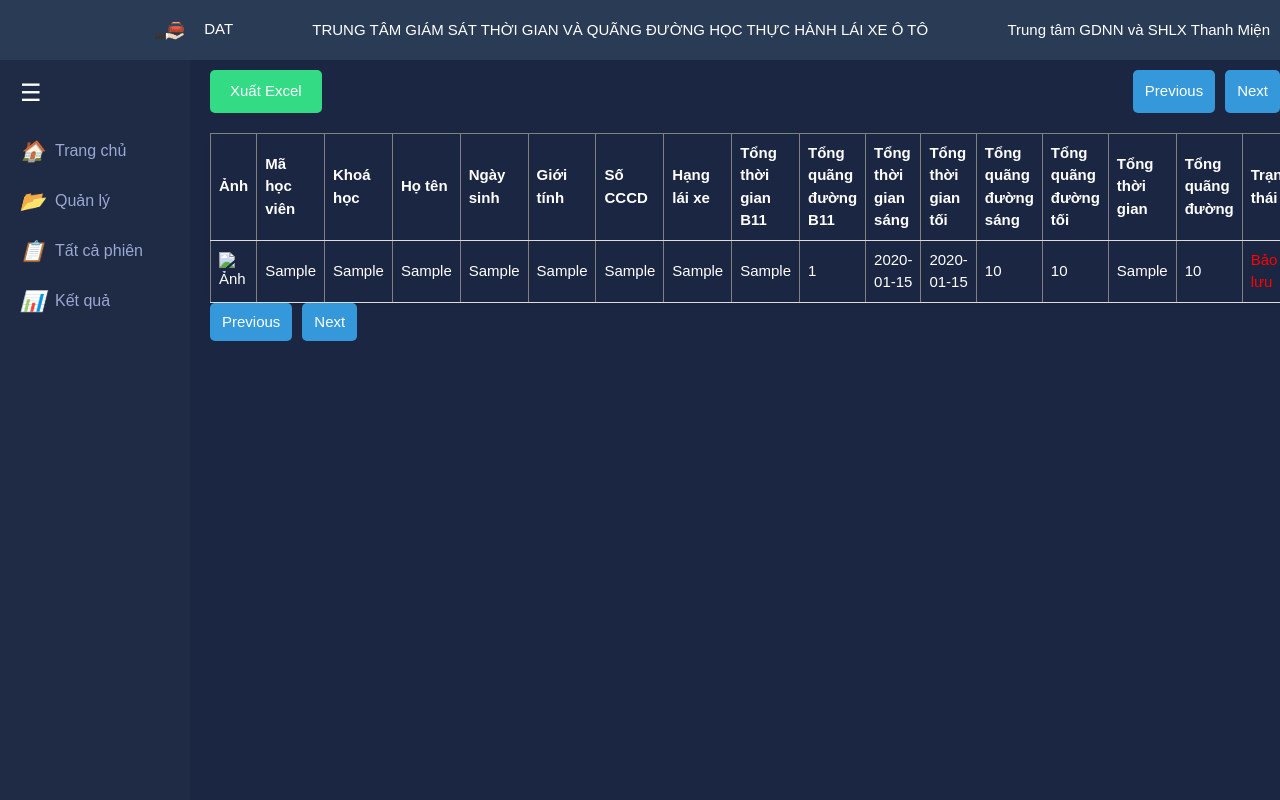
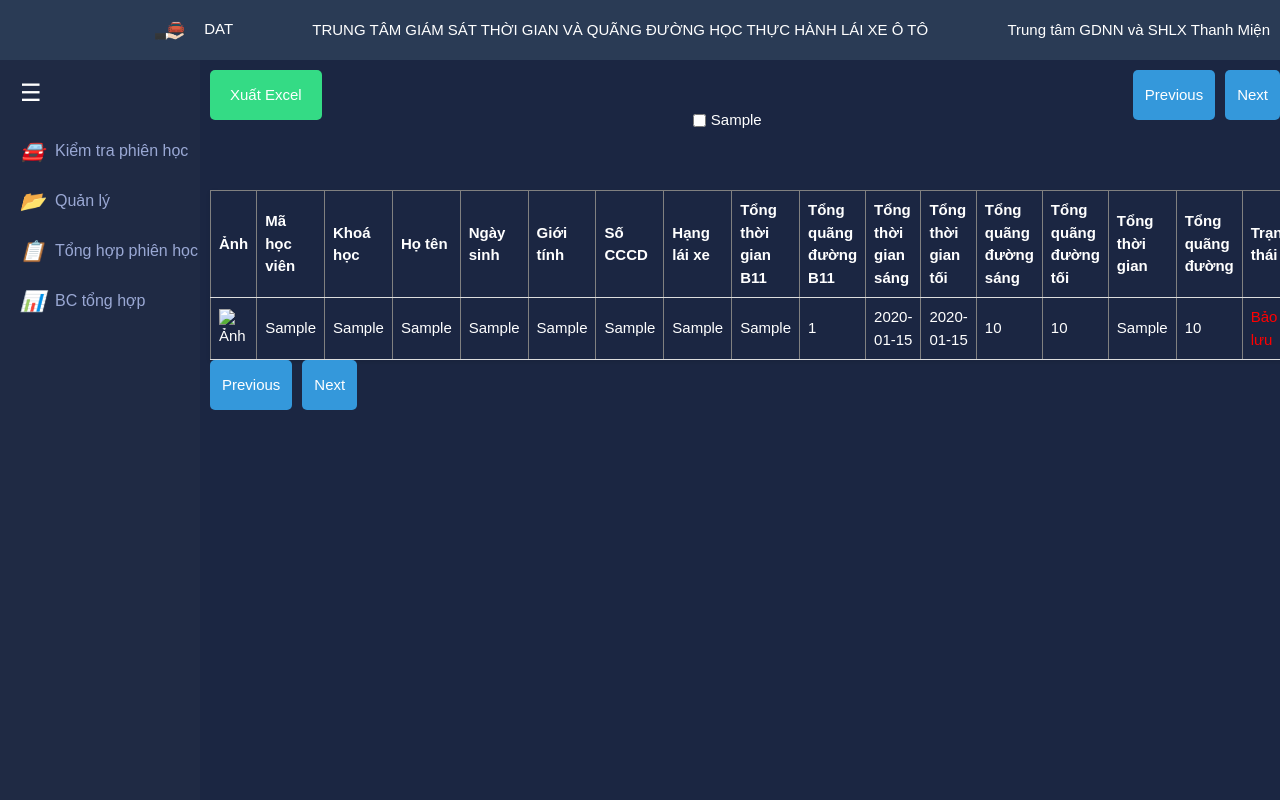
Before and after one commit to buiduccanh10/DAT_web, a Node server app: page /allTotal in a window 1280 px wide. Run offline with Node 20, Linux system fonts and the light colour scheme; tables that the repository leaves empty hold one stand-in row (Sample ...); some libraries are stand-ins or nearby versions.

Commit message:
filter total...

```diff
--- a/routes/index.js
+++ b/routes/index.js
@@ -69,9 +69,19 @@ router.get("/allDat_session", async function (req, res, next) {
 });
 
 router.get("/allTotal", async function (req, res, next) {
+  const khoahocArray = req.query.khoahoc;
+
+  const kh = await dateDAT.find({});
   const total = await Total.find({});
 
-  res.render("total", { total });
+  if(khoahocArray){
+    const selectedKhoaHoc = Array.isArray(khoahocArray) ? khoahocArray : (khoahocArray ? [khoahocArray] : []);
+    const total = await Total.find({ KhoaHoc: { $in: selectedKhoaHoc } });
+
+    res.render("total", { total, kh, selectedKhoaHoc });
+  }else{
+    res.render("total", { total, kh});
+  }
 });
 
 const storage = multer.diskStorage({
@@ -1098,7 +1108,12 @@ router.get("/updateDate", async (req, res) => {
   const { id } = req.query;
   try {
     const dateRange = await dateDAT.findById(id);
-    res.render("updateDate", { dateRange });
+    const data = await dateDAT.find({});
+
+    dateRange.startDate = convertToISODate(dateRange.startDate);
+    dateRange.endDate = convertToISODate(dateRange.endDate);
+
+    res.render("updateDate", { dateRange,data });
   } catch (err) {
     console.error("Error fetching date range:", err);
     res.status(500).send("Error fetching date range");
@@ -1157,6 +1172,11 @@ router.post("/updateDate", async (req, res) => {
   }
 });
 
+function convertToISODate(dateStr) {
+  const [day, month, year] = dateStr.split('/');
+  return `20${year}-${month}-${day}`; // Giả sử năm là 20xx
+}
+
 function parseDuration(duration) {
   const [hours, minutes] = duration.split("h").map(Number);
   return hours * 60 + minutes;
--- a/views/layout.hbs
+++ b/views/layout.hbs
@@ -30,7 +30,7 @@
     }
 
     .sidebar {
-      width: 190px;
+      width: 200px;
       height: 100%;
       background-color: #1f2a44;
       position: fixed;
@@ -158,8 +158,8 @@
   <div class="sidebar">
     <button class="toggle-btn" onclick="toggleSidebar()">☰</button>
     <a href="/search">
-      <i class="icon">🏠</i>
-      <span>Trang chủ</span>
+      <i class="icon">🚘</i>
+      <span>Kiểm tra phiên học</span>
     </a>
     <div class="menu-item" onclick="toggleDropdown('management-menu')">
       <i class="icon">📂</i>
@@ -167,25 +167,25 @@
     </div>
     <div id="management-menu" class="dropdown">
       <a href="/dateDAT">
-        <span>Đặt ngày DAT</span>
+        <span>Lịch chạy DAT</span>
       </a>
       <a href="/">
-        <span>Nhập dữ liệu phiên</span>
+        <span>Nhập DL phiên học</span>
       </a>
       <a href="/xml">
-        <span>Nhập học viên</span>
+        <span>Nhập DL học viên</span>
       </a>
       <a href="/car">
-        <span>Nhập dữ liệu xe</span>
+        <span>Nhập DL xe</span>
       </a>
     </div>
     <a href="/allDat_session">
       <i class="icon">📋</i>
-      <span>Tất cả phiên</span>
+      <span>Tổng hợp phiên học</span>
     </a>
     <a href="/allTotal">
       <i class="icon">📊</i>
-      <span>Kết quả</span>
+      <span>BC tổng hợp</span>
     </a>
   </div>
   <div class="header">
--- a/views/total.hbs
+++ b/views/total.hbs
@@ -18,6 +18,7 @@
 
 .export-button {
     background-color: #34db85;
+    height: 50px;
     color: #fff;
     padding: 10px 20px;
     border: none;
@@ -37,6 +38,7 @@
 
 .pagination-btn {
     background-color: #3498db;
+    height: 50px;
     color: #fff;
     padding: 8px 12px;
     border: none;
@@ -101,18 +103,63 @@ table th, table td {
     100% { transform: rotate(360deg); }
 }
 
+.checkbox-container {
+    display: flex;
+    flex-wrap: wrap;
+    max-width: 100%;
+    gap: 10px;
+    height: 100px; /* Giới hạn chiều cao của container để chỉ có tối đa 2 hàng */
+    overflow: hidden;
+}
+
+.checkbox-item {
+    flex: 1 0 25%; /* Mỗi checkbox chiếm 25% chiều rộng container */
+    display: flex;
+    align-items: center;
+}
+
+.checkbox-item input {
+    margin-right: 5px;
+}
+
+@media (max-width: 600px) {
+    .checkbox-item {
+        flex: 1 0 48%; /* Trên các thiết bị nhỏ, mỗi checkbox chiếm 48% chiều rộng container */
+    }
+}
+
+
     </style>
 </head>
 <body>
-    {{#if total}}
     <div class="actions">
         <button class="export-button" onclick="exportToExcel()">Xuất Excel</button>
+
+        <form action="/allTotal" method="get" id="filterForm" class="checkbox-form">
+            <div class="checkbox-container">
+                {{#each kh}}
+                    <div class="checkbox-item">
+                        <input
+                            type="checkbox"
+                            id="khoahoc_{{@index}}"
+                            name="khoahoc"
+                            value="{{this.KhoaHoc}}"
+                            onchange="document.getElementById('filterForm').submit();"
+                            {{#if (checkbox this.KhoaHoc ../selectedKhoaHoc)}}checked{{/if}}
+                        >
+                        <label for="khoahoc_{{@index}}">{{this.KhoaHoc}}</label>
+                    </div>
+                {{/each}}
+            </div>
+        </form>
+
         <div class="pagination">
             <button class="pagination-btn" onclick="previousPage()">Previous</button>
             <button class="pagination-btn" onclick="nextPage()">Next</button>
         </div>
     </div>
 
+    {{#if total}}
     <table border="1" id="dataTable">
         <thead>
             <tr>
```
Also changed, not shown: app.js (+8 -1 lines), views/dateDAT.hbs (+16 -11 lines), views/updateDate.hbs (+68 -6 lines).
